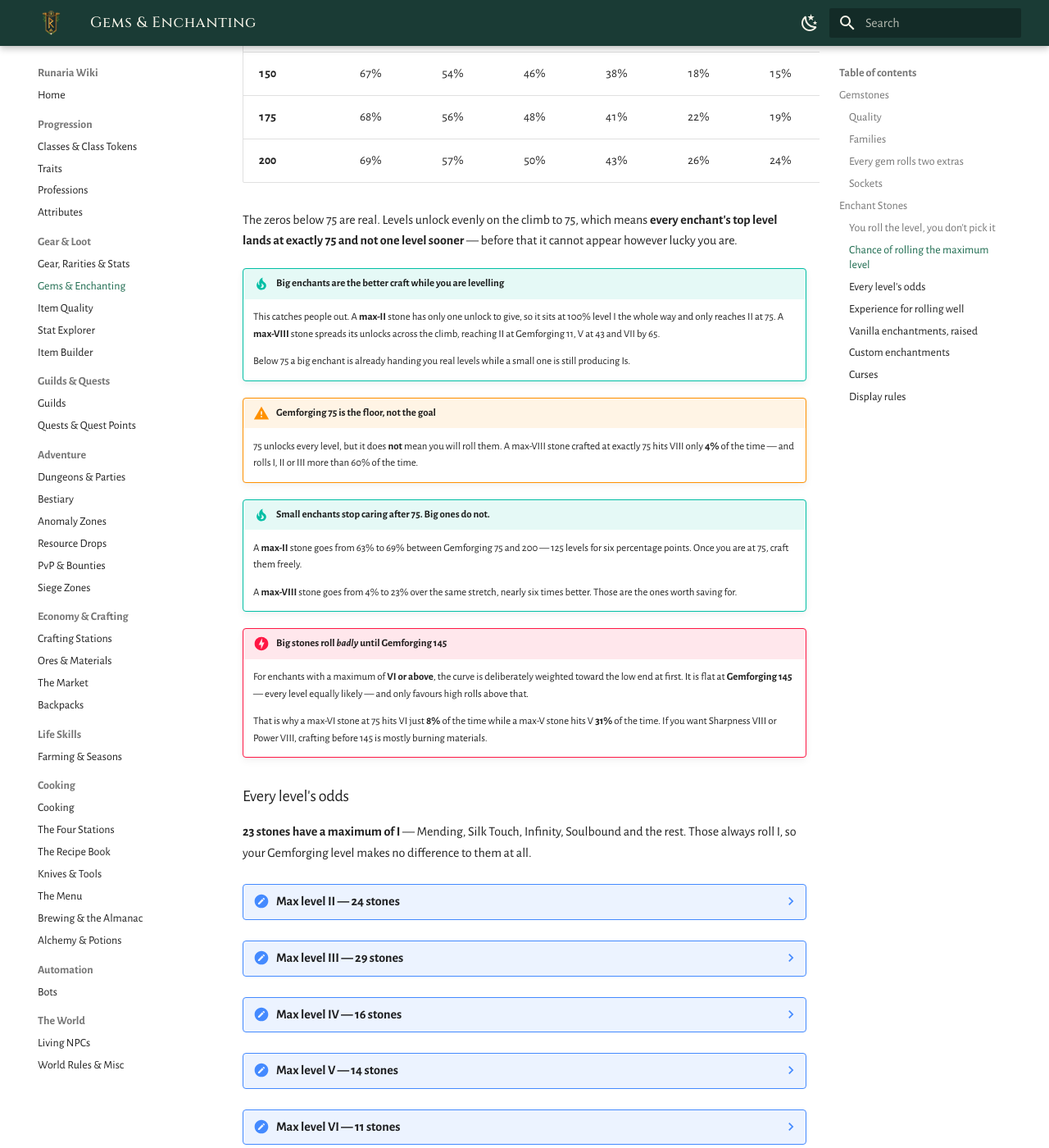
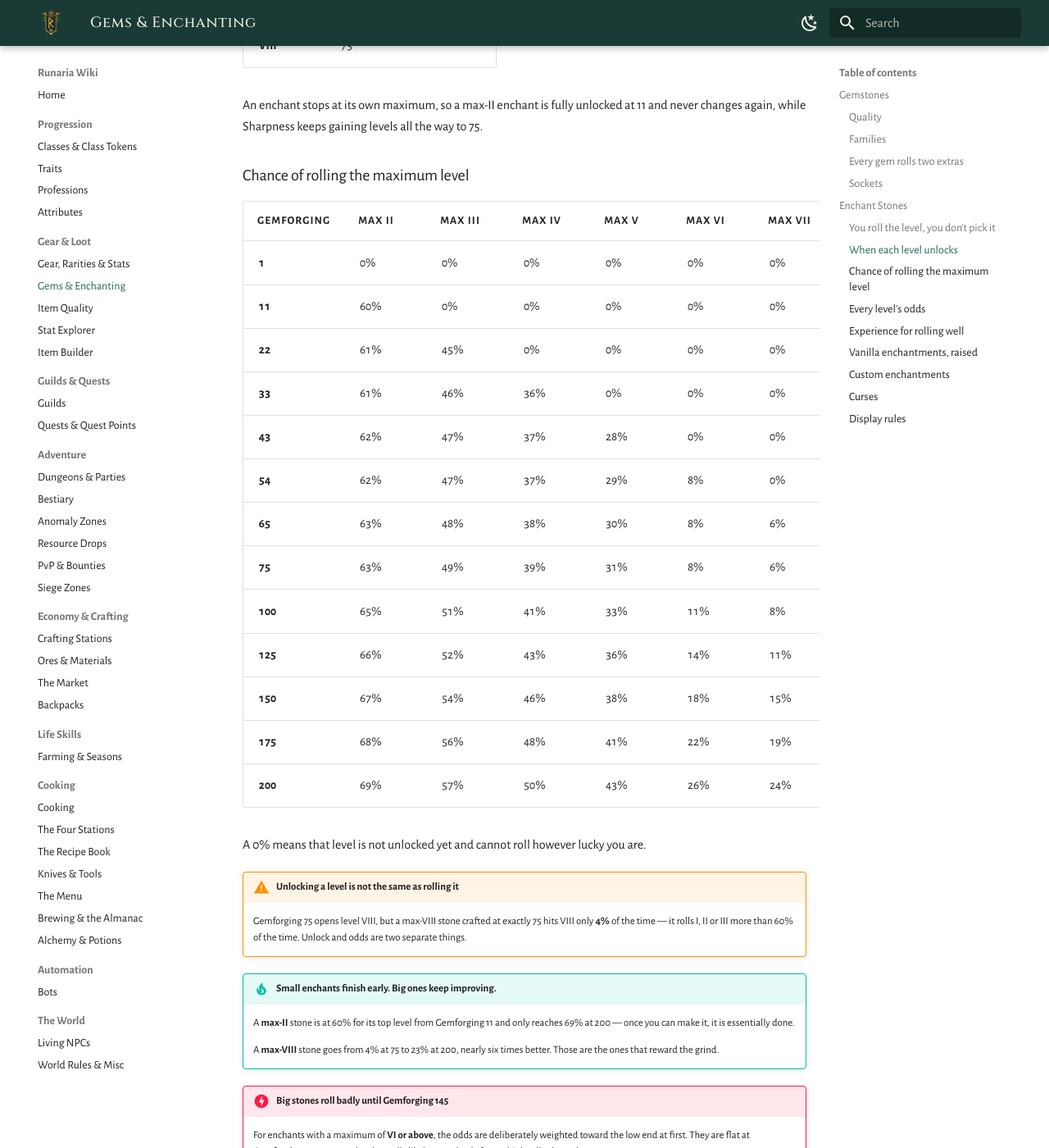
Before and after one commit to justnfly/runaria-wiki, an MkDocs documentation site: the page built from docs/economy/gems.md, in a window 1280 px wide and 1400 px high, scrolled down 2892 px. Shown: the whole window at 82% size. Built offline with MkDocs 1.6.1 and Material for MkDocs 9.7.7, drawn with Linux system fonts in a browser that asks for light colours; some of the changed text lies outside the part shown.

Commit message:
Regenerate enchant odds for the rescaled level unlocks
LifeSkills v1.5.0 scales enchant level unlocks against a global ceiling
instead of each enchant's own maximum, so a roman numeral now means the
same thing on every stone: II at Gemforging 11, III at 22, up to VIII at 75.

Previously the step was scaled per enchant, which gave a max-II enchant a
single unlock that only landed at 75 - it produced nothing but level I for
74 levels while Sharpness reached II at 11.

Adds the unlock table and regenerates every odds table off the new rule.
The weight curve that decides the odds within the unlocked range is
unchanged, so the "big stones roll badly until 145" guidance still holds.

Co-Authored-By: Claude Opus 5 <noreply@anthropic.com>

```diff
--- a/docs/economy/gems.md
+++ b/docs/economy/gems.md
@@ -67,18 +67,35 @@ Enchant Stones carry an enchantment and socket into an item's Enchant Socket. Th
 
 One stone covers a whole enchant. **The level is rolled when you craft it**, from your Gemforging level, and shown on the stone's lore.
 
-Two things decide the roll:
+Two things decide the roll: **which levels are unlocked**, and once unlocked, **how the odds lean**.
 
-1. **Which levels are unlocked.** Below Gemforging 75 you simply cannot roll the top levels — they unlock evenly as you level, and all of them are open at **75**.
-2. **How the odds lean.** Once a level is unlocked, the odds shift toward higher rolls as you keep levelling past 75.
+### When each level unlocks
+
+A roman numeral means the same thing on every enchant. Level III needs the same Gemforging level whether you are crafting Sharpness or Abrasion:
+
+| Level | Unlocks at Gemforging |
+| --- | --- |
+| **II** | 11 |
+| **III** | 22 |
+| **IV** | 33 |
+| **V** | 43 |
+| **VI** | 54 |
+| **VII** | 65 |
+| **VIII** | 75 |
+
+An enchant stops at its own maximum, so a max-II enchant is fully unlocked at 11 and never changes again, while Sharpness keeps gaining levels all the way to 75.
 
 ### Chance of rolling the maximum level
 
 | Gemforging | max II | max III | max IV | max V | max VI | max VII | max VIII |
 | --- | --- | --- | --- | --- | --- | --- | --- |
 | **1** | 0% | 0% | 0% | 0% | 0% | 0% | 0% |
-| **25** | 0% | 0% | 0% | 0% | 0% | 0% | 0% |
-| **50** | 0% | 0% | 0% | 0% | 0% | 0% | 0% |
+| **11** | 60% | 0% | 0% | 0% | 0% | 0% | 0% |
+| **22** | 61% | 45% | 0% | 0% | 0% | 0% | 0% |
+| **33** | 61% | 46% | 36% | 0% | 0% | 0% | 0% |
+| **43** | 62% | 47% | 37% | 28% | 0% | 0% | 0% |
+| **54** | 62% | 47% | 37% | 29% | 8% | 0% | 0% |
+| **65** | 63% | 48% | 38% | 30% | 8% | 6% | 0% |
 | **75** | 63% | 49% | 39% | 31% | 8% | 6% | 4% |
 | **100** | 65% | 51% | 41% | 33% | 11% | 8% | 7% |
 | **125** | 66% | 52% | 43% | 36% | 14% | 11% | 10% |
@@ -86,23 +103,18 @@ Two things decide the roll:
 | **175** | 68% | 56% | 48% | 41% | 22% | 19% | 18% |
 | **200** | 69% | 57% | 50% | 43% | 26% | 24% | 23% |
 
-The zeros below 75 are real. Levels unlock evenly on the climb to 75, which means **every enchant's top level lands at exactly 75 and not one level sooner** — before that it cannot appear however lucky you are.
+A 0% means that level is not unlocked yet and cannot roll however lucky you are.
 
-!!! tip "Big enchants are the better craft while you are levelling"
-    This catches people out. A **max-II** stone has only one unlock to give, so it sits at 100% level I the whole way and only reaches II at 75. A **max-VIII** stone spreads its unlocks across the climb, reaching II at Gemforging 11, V at 43 and VII by 65.
+!!! warning "Unlocking a level is not the same as rolling it"
+    Gemforging 75 opens level VIII, but a max-VIII stone crafted at exactly 75 hits VIII only **4%** of the time — it rolls I, II or III more than 60% of the time. Unlock and odds are two separate things.
 
-    Below 75 a big enchant is already handing you real levels while a small one is still producing Is.
+!!! tip "Small enchants finish early. Big ones keep improving."
+    A **max-II** stone is at 60% for its top level from Gemforging 11 and only reaches 69% at 200 — once you can make it, it is essentially done.
 
-!!! warning "Gemforging 75 is the floor, not the goal"
-    75 unlocks every level, but it does **not** mean you will roll them. A max-VIII stone crafted at exactly 75 hits VIII only **4%** of the time — and rolls I, II or III more than 60% of the time.
+    A **max-VIII** stone goes from 4% at 75 to 23% at 200, nearly six times better. Those are the ones that reward the grind.
 
-!!! tip "Small enchants stop caring after 75. Big ones do not."
-    A **max-II** stone goes from 63% to 69% between Gemforging 75 and 200 — 125 levels for six percentage points. Once you are at 75, craft them freely.
-
-    A **max-VIII** stone goes from 4% to 23% over the same stretch, nearly six times better. Those are the ones worth saving for.
-
-!!! danger "Big stones roll *badly* until Gemforging 145"
-    For enchants with a maximum of **VI or above**, the curve is deliberately weighted toward the low end at first. It is flat at **Gemforging 145** — every level equally likely — and only favours high rolls above that.
+!!! danger "Big stones roll badly until Gemforging 145"
+    For enchants with a maximum of **VI or above**, the odds are deliberately weighted toward the low end at first. They are flat at **Gemforging 145** — every level equally likely — and only favour high rolls above that.
 
     That is why a max-VI stone at 75 hits VI just **8%** of the time while a max-V stone hits V **31%** of the time. If you want Sharpness VIII or Power VIII, crafting before 145 is mostly burning materials.
 
@@ -115,8 +127,12 @@ The zeros below 75 are real. Levels unlock evenly on the climb to 75, which mean
     | Gemforging | I | II |
     | --- | --- | --- |
     | **1** | 100% | 0% |
-    | **25** | 100% | 0% |
-    | **50** | 100% | 0% |
+    | **11** | 40% | 60% |
+    | **22** | 39% | 61% |
+    | **33** | 39% | 61% |
+    | **43** | 38% | 62% |
+    | **54** | 38% | 62% |
+    | **65** | 37% | 63% |
     | **75** | 37% | 63% |
     | **100** | 35% | 65% |
     | **125** | 34% | 66% |
@@ -129,8 +145,12 @@ The zeros below 75 are real. Levels unlock evenly on the climb to 75, which mean
     | Gemforging | I | II | III |
     | --- | --- | --- | --- |
     | **1** | 100% | 0% | 0% |
-    | **25** | 100% | 0% | 0% |
-    | **50** | 40% | 60% | 0% |
+    | **11** | 42% | 58% | 0% |
+    | **22** | 23% | 32% | 45% |
+    | **33** | 22% | 32% | 46% |
+    | **43** | 22% | 32% | 47% |
+    | **54** | 21% | 32% | 47% |
+    | **65** | 20% | 31% | 48% |
     | **75** | 20% | 31% | 49% |
     | **100** | 19% | 31% | 51% |
     | **125** | 17% | 30% | 52% |
@@ -143,8 +163,12 @@ The zeros below 75 are real. Levels unlock evenly on the climb to 75, which mean
     | Gemforging | I | II | III | IV |
     | --- | --- | --- | --- | --- |
     | **1** | 100% | 0% | 0% | 0% |
-    | **25** | 44% | 56% | 0% | 0% |
-    | **50** | 24% | 32% | 44% | 0% |
+    | **11** | 44% | 56% | 0% | 0% |
+    | **22** | 26% | 33% | 42% | 0% |
+    | **33** | 16% | 21% | 27% | 36% |
+    | **43** | 15% | 21% | 27% | 37% |
+    | **54** | 15% | 20% | 28% | 37% |
+    | **65** | 14% | 20% | 28% | 38% |
     | **75** | 14% | 19% | 28% | 39% |
     | **100** | 12% | 19% | 28% | 41% |
     | **125** | 11% | 18% | 28% | 43% |
@@ -157,8 +181,12 @@ The zeros below 75 are real. Levels unlock evenly on the climb to 75, which mean
     | Gemforging | I | II | III | IV | V |
     | --- | --- | --- | --- | --- | --- |
     | **1** | 100% | 0% | 0% | 0% | 0% |
-    | **25** | 46% | 54% | 0% | 0% | 0% |
-    | **50** | 27% | 33% | 40% | 0% | 0% |
+    | **11** | 47% | 53% | 0% | 0% | 0% |
+    | **22** | 29% | 33% | 38% | 0% | 0% |
+    | **33** | 19% | 23% | 27% | 32% | 0% |
+    | **43** | 13% | 16% | 19% | 23% | 28% |
+    | **54** | 13% | 16% | 19% | 24% | 29% |
+    | **65** | 12% | 15% | 19% | 24% | 30% |
     | **75** | 11% | 15% | 19% | 24% | 31% |
     | **100** | 10% | 14% | 18% | 25% | 33% |
     | **125** | 9% | 13% | 18% | 25% | 36% |
@@ -171,8 +199,12 @@ The zeros below 75 are real. Levels unlock evenly on the climb to 75, which mean
     | Gemforging | I | II | III | IV | V | VI |
     | --- | --- | --- | --- | --- | --- | --- |
     | **1** | 100% | 0% | 0% | 0% | 0% | 0% |
-    | **25** | 56% | 44% | 0% | 0% | 0% | 0% |
-    | **50** | 35% | 27% | 21% | 17% | 0% | 0% |
+    | **11** | 56% | 44% | 0% | 0% | 0% | 0% |
+    | **22** | 42% | 33% | 25% | 0% | 0% | 0% |
+    | **33** | 35% | 27% | 21% | 17% | 0% | 0% |
+    | **43** | 31% | 24% | 19% | 15% | 11% | 0% |
+    | **54** | 28% | 22% | 17% | 13% | 10% | 8% |
+    | **65** | 28% | 22% | 17% | 13% | 10% | 8% |
     | **75** | 28% | 22% | 17% | 13% | 10% | 8% |
     | **100** | 24% | 20% | 17% | 15% | 13% | 11% |
     | **125** | 20% | 18% | 17% | 16% | 15% | 14% |
@@ -185,8 +217,12 @@ The zeros below 75 are real. Levels unlock evenly on the climb to 75, which mean
     | Gemforging | I | II | III | IV | V | VI | VII |
     | --- | --- | --- | --- | --- | --- | --- | --- |
     | **1** | 100% | 0% | 0% | 0% | 0% | 0% | 0% |
-    | **25** | 42% | 33% | 25% | 0% | 0% | 0% | 0% |
-    | **50** | 31% | 24% | 19% | 15% | 11% | 0% | 0% |
+    | **11** | 56% | 44% | 0% | 0% | 0% | 0% | 0% |
+    | **22** | 42% | 33% | 25% | 0% | 0% | 0% | 0% |
+    | **33** | 35% | 27% | 21% | 17% | 0% | 0% | 0% |
+    | **43** | 31% | 24% | 19% | 15% | 11% | 0% | 0% |
+    | **54** | 28% | 22% | 17% | 13% | 10% | 8% | 0% |
+    | **65** | 27% | 21% | 16% | 13% | 10% | 8% | 6% |
     | **75** | 27% | 21% | 16% | 13% | 10% | 8% | 6% |
     | **100** | 22% | 19% | 16% | 14% | 12% | 10% | 8% |
     | **125** | 17% | 16% | 15% | 14% | 13% | 12% | 11% |
@@ -199,8 +235,12 @@ The zeros below 75 are real. Levels unlock evenly on the climb to 75, which mean
     | Gemforging | I | II | III | IV | V | VI | VII | VIII |
     | --- | --- | --- | --- | --- | --- | --- | --- | --- |
     | **1** | 100% | 0% | 0% | 0% | 0% | 0% | 0% | 0% |
-    | **25** | 42% | 33% | 25% | 0% | 0% | 0% | 0% | 0% |
-    | **50** | 31% | 24% | 19% | 15% | 11% | 0% | 0% | 0% |
+    | **11** | 56% | 44% | 0% | 0% | 0% | 0% | 0% | 0% |
+    | **22** | 42% | 33% | 25% | 0% | 0% | 0% | 0% | 0% |
+    | **33** | 35% | 27% | 21% | 17% | 0% | 0% | 0% | 0% |
+    | **43** | 31% | 24% | 19% | 15% | 11% | 0% | 0% | 0% |
+    | **54** | 28% | 22% | 17% | 13% | 10% | 8% | 0% | 0% |
+    | **65** | 27% | 21% | 16% | 13% | 10% | 8% | 6% | 0% |
     | **75** | 26% | 20% | 16% | 12% | 9% | 7% | 6% | 4% |
     | **100** | 20% | 17% | 15% | 13% | 11% | 9% | 8% | 7% |
     | **125** | 16% | 15% | 14% | 13% | 12% | 11% | 10% | 10% |
@@ -208,12 +248,9 @@ The zeros below 75 are real. Levels unlock evenly on the climb to 75, which mean
     | **175** | 8% | 9% | 10% | 11% | 13% | 14% | 16% | 18% |
     | **200** | 6% | 7% | 8% | 10% | 12% | 15% | 19% | 23% |
 
-A 0% means that level is not unlocked yet and cannot roll at all.
-
 ### Experience for rolling well
 
 You earn **bonus Gemforging experience for a good roll** — 15% extra at three-quarters of an enchant's max level, 30% at nine-tenths, and **50% for a perfect maximum roll**. Bigger enchants also pay more per craft, so levelling on the stones you actually want is not wasted.
-
 ### Vanilla enchantments, raised
 
 Several vanilla enchantments go **above their normal ceiling** as stones:
```
